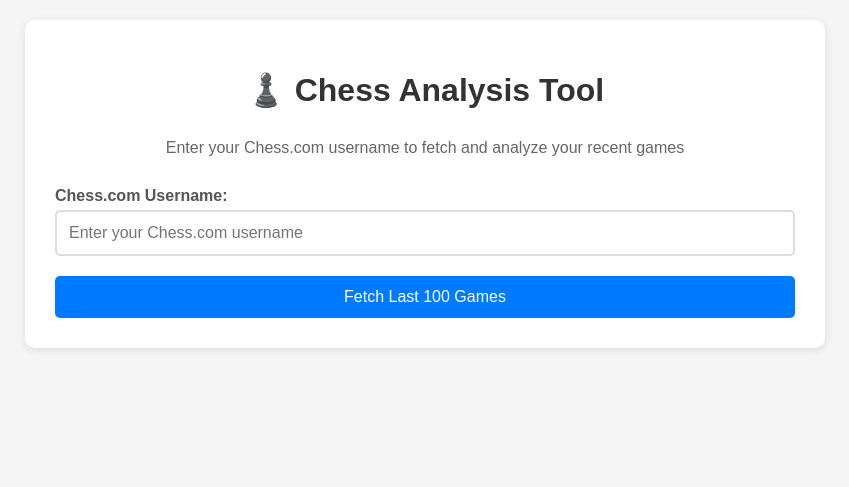
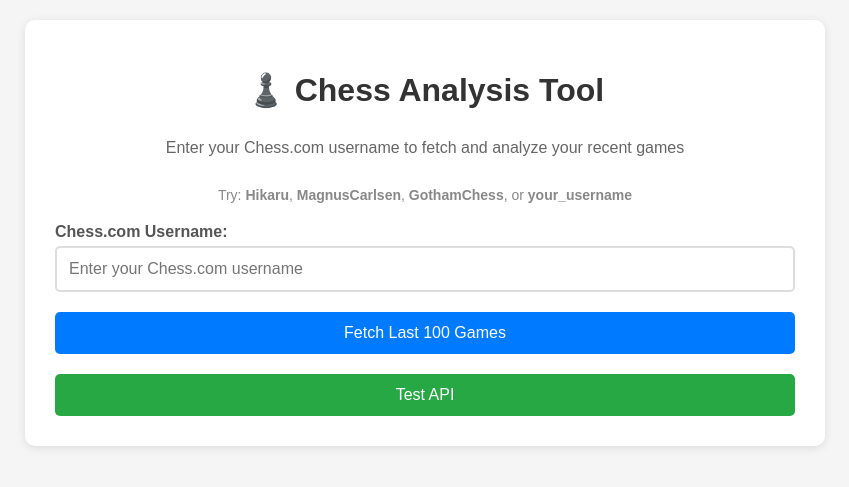
Before and after one commit to chiedu18/chess-analysis, a Django app: page / in a window 1280 px wide. Shown: the top 487 px of the page, without its empty margins (215-1064 px from the left). Run offline with Django 5.2, Linux system fonts and the light colour scheme.

Commit message:
Improve error handling and add API testing functionality
- Add comprehensive HTTP error handling for Chess.com API responses
- Implement specific error messages for 403, 404, and 429 status codes
- Add test API endpoint (/api/test/) to verify Chess.com API connectivity
- Include test button on home page for easy API verification
- Add suggested usernames (Hikaru, MagnusCarlsen, GothamChess) for testing
- Improve user feedback with better error messages and guidance
- Fix JavaScript logic for determining game results (white/black player)

```diff
--- a/core/templates/core/home.html
+++ b/core/templates/core/home.html
@@ -144,6 +144,9 @@
         <p style="text-align: center; color: #666; margin-bottom: 30px;">
             Enter your Chess.com username to fetch and analyze your recent games
         </p>
+        <p style="text-align: center; color: #888; font-size: 14px; margin-bottom: 20px;">
+            Try: <strong>Hikaru</strong>, <strong>MagnusCarlsen</strong>, <strong>GothamChess</strong>, or <strong>your_username</strong>
+        </p>
 
         <form id="fetchForm">
             <div class="form-group">
@@ -152,6 +155,11 @@
             </div>
             <button type="submit" id="fetchBtn">Fetch Last 100 Games</button>
         </form>
+
+        <div style="text-align: center; margin-top: 20px;">
+            <button type="button" id="testBtn" style="background-color: #28a745; margin-right: 10px;">Test API</button>
+            <span id="testStatus" style="font-size: 14px; color: #666;"></span>
+        </div>
 
         <div id="loading" class="loading" style="display: none;">
             <p>Fetching games from Chess.com...</p>
@@ -234,6 +242,7 @@
         function displayGamesPreview(games) {
             const gamesList = document.getElementById('gamesList');
             const gamesPreview = document.getElementById('gamesPreview');
+            const username = document.getElementById('username').value.trim();
 
             gamesList.innerHTML = '';
 
@@ -241,8 +250,9 @@
                 const gameElement = document.createElement('div');
                 gameElement.className = 'game-item';
 
-                const result = getGameResult(game, game.white === game.username);
-                const opponent = game.white === game.username ? game.black : game.white;
+                const isWhite = game.white === username;
+                const result = getGameResult(game, isWhite);
+                const opponent = isWhite ? game.black : game.white;
                 const date = new Date(game.end_time * 1000).toLocaleDateString();
 
                 gameElement.innerHTML = `
@@ -269,12 +279,39 @@
         }
 
         function getGameResult(game, isWhite) {
-            if (game.white === game.username) {
+            if (isWhite) {
                 return game.white_result;
             } else {
                 return game.black_result;
             }
         }
+
+        // Test API functionality
+        document.getElementById('testBtn').addEventListener('click', async function() {
+            const testBtn = document.getElementById('testBtn');
+            const testStatus = document.getElementById('testStatus');
+
+            testBtn.disabled = true;
+            testStatus.textContent = 'Testing API...';
+
+            try {
+                const response = await fetch('/api/test/');
+                const data = await response.json();
+
+                if (data.status === 'success') {
+                    testStatus.textContent = data.message;
+                    testStatus.style.color = '#28a745';
+                } else {
+                    testStatus.textContent = 'API Error: ' + data.message;
+                    testStatus.style.color = '#dc3545';
+                }
+            } catch (err) {
+                testStatus.textContent = 'Network Error: ' + err.message;
+                testStatus.style.color = '#dc3545';
+            } finally {
+                testBtn.disabled = false;
+            }
+        });
     </script>
 </body>
 
--- a/core/urls.py
+++ b/core/urls.py
@@ -6,5 +6,6 @@
 urlpatterns = [
     path('', views.home, name='home'),
     path('api/fetch-games/', views.fetch_games, name='fetch_games'),
+    path('api/test/', views.test_api, name='test_api'),
     path('games/', views.games_list, name='games_list'),
 ]
--- a/core/views.py
+++ b/core/views.py
@@ -40,10 +40,19 @@
 
         return {'games': all_games[:limit]}
 
+    except requests.exceptions.HTTPError as e:
+        if e.response.status_code == 403:
+            return {'error': f'Username "{username}" not found or account is private. Please check the username and ensure the account is public.'}
+        elif e.response.status_code == 404:
+            return {'error': f'Username "{username}" not found on Chess.com'}
+        elif e.response.status_code == 429:
+            return {'error': 'Rate limit exceeded. Please try again in a few minutes.'}
+        else:
+            return {'error': f'HTTP Error {e.response.status_code}: {str(e)}'}
     except requests.exceptions.RequestException as e:
-        return {'error': f'Failed to fetch games: {str(e)}'}
+        return {'error': f'Network error: {str(e)}'}
     except json.JSONDecodeError as e:
-        return {'error': f'Invalid JSON response: {str(e)}'}
+        return {'error': f'Invalid response from Chess.com: {str(e)}'}
     except Exception as e:
         return {'error': f'Unexpected error: {str(e)}'}
 
@@ -62,17 +71,23 @@
             if not username:
                 return JsonResponse({'error': 'Username is required'}, status=400)
 
+            print(f"Fetching games for username: {username}")  # Debug print
+
             # Fetch games from Chess.com
             result = fetch_chess_com_games(username, limit=100)
 
             if 'error' in result:
+                print(f"Error fetching games: {result['error']}")  # Debug print
                 return JsonResponse(result, status=400)
 
+            print(f"Successfully fetched {len(result['games'])} games")  # Debug print
             return JsonResponse(result)
 
-        except json.JSONDecodeError:
+        except json.JSONDecodeError as e:
+            print(f"JSON decode error: {e}")  # Debug print
             return JsonResponse({'error': 'Invalid JSON'}, status=400)
         except Exception as e:
+            print(f"Unexpected error: {e}")  # Debug print
             return JsonResponse({'error': str(e)}, status=500)
 
     return JsonResponse({'error': 'POST method required'}, status=405)
@@ -80,3 +95,19 @@
 def games_list(request):
     """Display list of fetched games"""
     return render(request, 'core/games_list.html')
+
+def test_api(request):
+    """Test endpoint to verify Chess.com API is working"""
+    try:
+        # Test with a known public account
+        result = fetch_chess_com_games('Hikaru', limit=5)
+        if 'error' in result:
+            return JsonResponse({'status': 'error', 'message': result['error']})
+        else:
+            return JsonResponse({
+                'status': 'success',
+                'message': f'API working! Found {len(result["games"])} games for Hikaru',
+                'sample_game': result['games'][0] if result['games'] else None
+            })
+    except Exception as e:
+        return JsonResponse({'status': 'error', 'message': str(e)})
```
